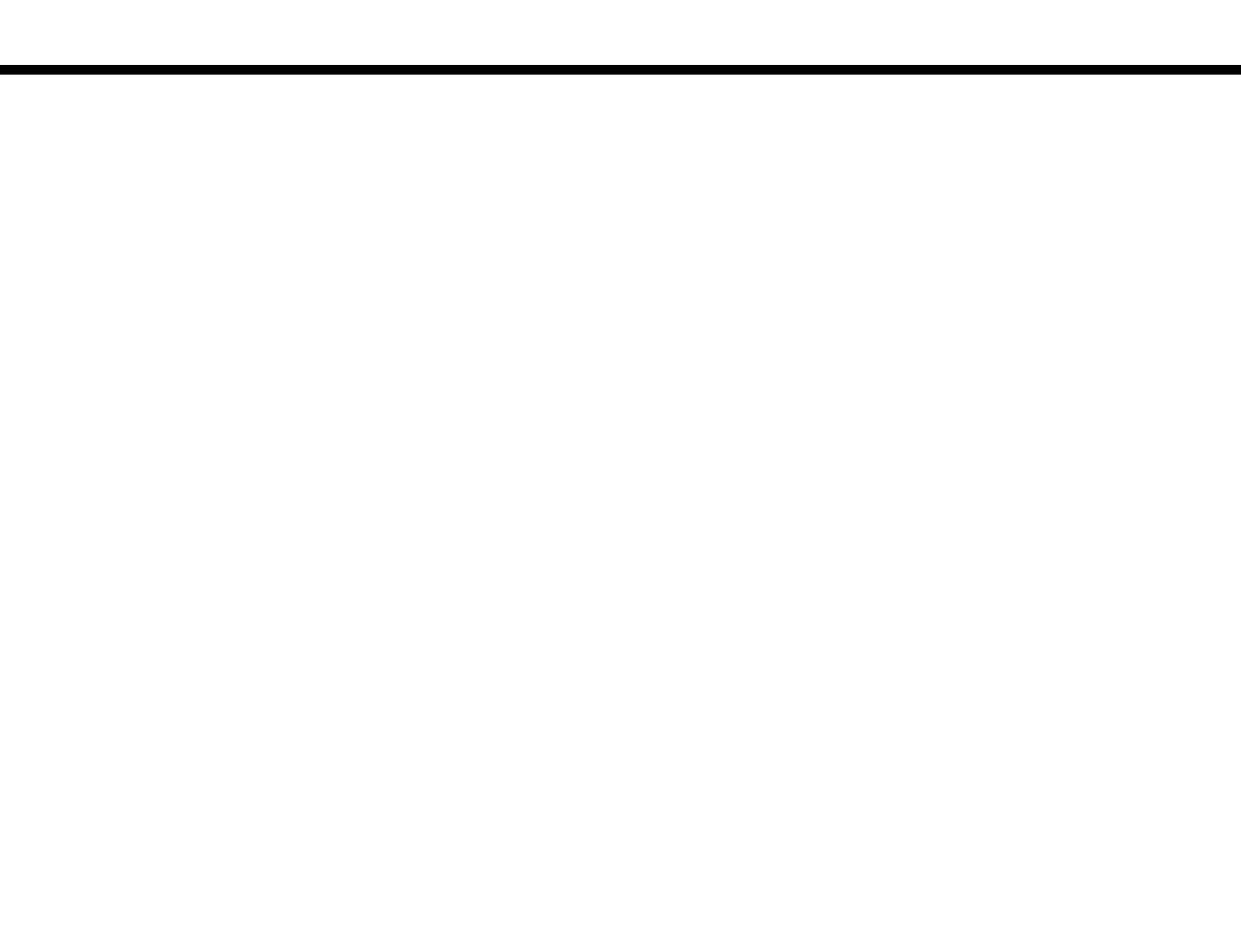
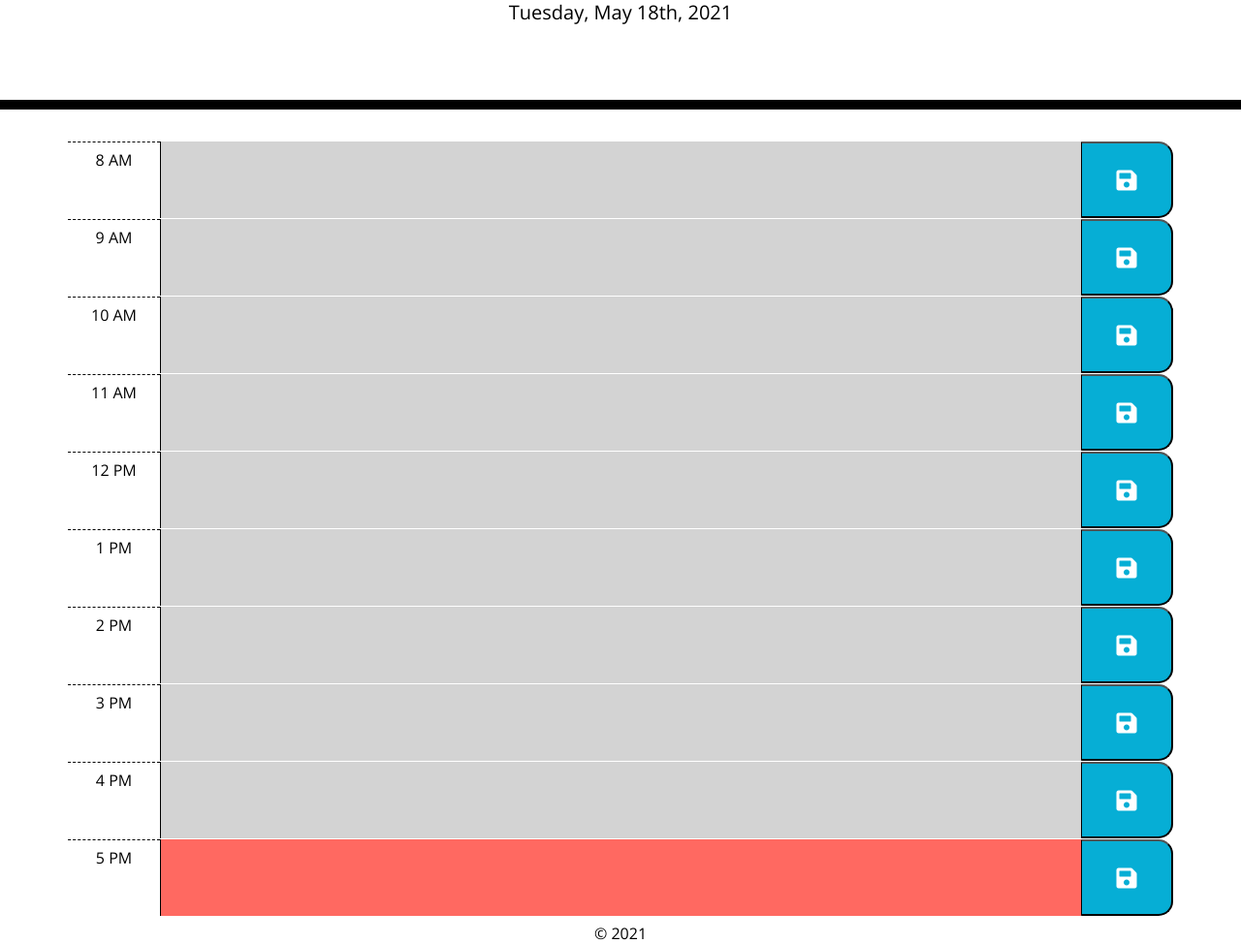
Before and after one commit to aliciachamar/day-planner, a plain HTML site: page index.html in a window 1280 px wide. Shown: the part 191-1165 px from the top of the page at 97% size. Before the commit the page ends 800 px from the top, so only its background shows below. Drawn offline with nearby package versions, Linux system fonts and the light colour scheme.

Commit message:
added timeblocks

```diff
--- a/style.css
+++ b/assets/css/style.css
@@ -11,6 +11,7 @@ textarea {
   color: #000000;
   border-left: 1px solid black;
   padding: 10px;
+  height: 100%;
 }
 
 .jumbotron {
@@ -40,21 +41,21 @@ textarea {
   background-color: #ffffff;
   color: #000000;
   border-top: 1px dashed #000000;
+  height: 100%;
+  text-align: center;
+  padding: 10px;
 }
 
 .past {
   background-color: #d3d3d3;
-  color: white;
 }
 
 .present {
   background-color: #ff6961;
-  color: white;
 }
 
 .future {
   background-color: #77dd77;
-  color: white;
 }
 
 .saveBtn {
@@ -63,9 +64,17 @@ textarea {
   border-bottom-right-radius: 15px;
   background-color: #06aed5;
   color: white;
+  font-size: 24px;
+  height: 100%;
 }
 
 .saveBtn i:hover {
-  font-size: 20px;
+  font-size: 30px;
   transition: all 0.3s ease-in-out;
 }
+
+footer {
+  color: black;
+  text-align: center;
+  margin-top: 10px;
+}
--- /dev/null
+++ b/assets/js/script.js
@@ -0,0 +1,34 @@
+const $currentDay = $("#currentDay");
+$currentDay.text(moment().format("dddd, MMMM Do, YYYY"));
+
+$textAreas = document.querySelectorAll("textarea");
+for (let i = 0; i < $textAreas.length; i++) {
+    let current = parseInt($textAreas[i].name);
+    if (current < parseInt(moment().format("HH"))) {
+        $textAreas[i].className = "past col-10";
+    } else if (current === parseInt(moment().format("HH"))) {
+        $textAreas[i].className = "present col-10";
+    } else if (current > parseInt(moment().format("HH"))) {
+        $textAreas[i].className = "future col-10";
+    }
+}
+
+const $saveBtns = $(".saveBtn");
+for (let i = 0; i < $saveBtns.length; i++) {
+    $saveBtns[i].addEventListener("click", saveData);
+}
+
+function saveData() {
+    const tasks = $(this).siblings("textarea");
+    const hour = tasks.attr("id");
+    localStorage.setItem(hour, tasks.val());
+}
+
+function getStoredTasks() {
+    for (let i = 0; i < $textAreas.length; i++) {
+        let storedTasks = localStorage.getItem($textAreas[i].id);
+        $textAreas[i].textContent = storedTasks;
+    }
+}
+
+getStoredTasks();
--- a/index.html
+++ b/index.html
@@ -1,24 +1,15 @@
 <!DOCTYPE html>
 <html lang="en">
+
 <head>
   <meta charset="UTF-8" />
   <meta name="viewport" content="width=device-width, initial-scale=1.0" />
   <meta http-equiv="X-UA-Compatible" content="ie=edge" />
-    <link
-      rel="stylesheet"
-      href="https://stackpath.bootstrapcdn.com/bootstrap/4.3.1/css/bootstrap.min.css"
-    />
-    <link
-      rel="stylesheet"
-      href="https://use.fontawesome.com/releases/v5.8.1/css/all.css"
-      integrity="sha384-50oBUHEmvpQ+1lW4y57PTFmhCaXp0ML5d60M1M7uH2+nqUivzIebhndOJK28anvf"
-      crossorigin="anonymous"
-    />
-    <link
-      href="https://fonts.googleapis.com/css?family=Open+Sans&display=swap"
-      rel="stylesheet"
-    />
-    <link rel="stylesheet" href="style.css" />
+  <link rel="stylesheet" href="https://stackpath.bootstrapcdn.com/bootstrap/4.3.1/css/bootstrap.min.css" />
+  <link rel="stylesheet" href="https://use.fontawesome.com/releases/v5.8.1/css/all.css"
+    integrity="sha384-50oBUHEmvpQ+1lW4y57PTFmhCaXp0ML5d60M1M7uH2+nqUivzIebhndOJK28anvf" crossorigin="anonymous" />
+  <link href="https://fonts.googleapis.com/css?family=Open+Sans&display=swap" rel="stylesheet" />
+  <link rel="stylesheet" href="./assets/css/style.css" />
   <title>Work Day Scheduler</title>
 </head>
 
@@ -28,11 +19,65 @@
     <p class="lead">A simple calendar app for scheduling your work day</p>
     <p id="currentDay" class="lead"></p>
   </header>
+
   <div class="container">
-      <!-- Timeblocks go here -->
+    <div class="row justify-content-center">
+      <div class="hour col-1">8 AM</div>
+      <textarea class="col-10" name="8" id="8am"></textarea>
+      <button class="saveBtn col-1"><i class="fa">&#xf0c7;</i></button>
     </div>
+    <div class="row justify-content-center">
+      <div class="hour col-1">9 AM</div>
+      <textarea class="col-10" name="9" id="9am"></textarea>
+      <button class="saveBtn col-1"><i class="fa">&#xf0c7;</i></button>
+    </div>
+    <div class="row justify-content-center">
+      <div class="hour col-1">10 AM</div>
+      <textarea class="col-10" name="10" id="10am"></textarea>
+      <button class="saveBtn col-1"><i class="fa">&#xf0c7;</i></button>
+    </div>
+    <div class="row justify-content-center">
+      <div class="hour col-1">11 AM</div>
+      <textarea class="col-10" name="11" id="11am"></textarea>
+      <button class="saveBtn col-1"><i class="fa">&#xf0c7;</i></button>
+    </div>
+    <div class="row justify-content-center">
+      <div class="hour col-1">12 PM</div>
+      <textarea class="col-10" name="12" id="12pm"></textarea>
+      <button class="saveBtn col-1"><i class="fa">&#xf0c7;</i></button>
+    </div>
+    <div class="row justify-content-center">
+      <div class="hour col-1">1 PM</div>
+      <textarea class="col-10" name="13" id="1pm"></textarea>
+      <button class="saveBtn col-1"><i class="fa">&#xf0c7;</i></button>
+    </div>
+    <div class="row justify-content-center">
+      <div class="hour col-1">2 PM</div>
+      <textarea class="col-10" name="14" id="2pm"></textarea>
+      <button class="saveBtn col-1"><i class="fa">&#xf0c7;</i></button>
+    </div>
+    <div class="row justify-content-center">
+      <div class="hour col-1">3 PM</div>
+      <textarea class="col-10" name="15" id="3pm"></textarea>
+      <button class="saveBtn col-1"><i class="fa">&#xf0c7;</i></button>
+    </div>
+    <div class="row justify-content-center">
+      <div class="hour col-1">4 PM</div>
+      <textarea class="col-10" name="16" id="4pm"></textarea>
+      <button class="saveBtn col-1"><i class="fa">&#xf0c7;</i></button>
+    </div>
+    <div class="row justify-content-center">
+      <div class="hour col-1">5 PM</div>
+      <textarea class="col-10" name="17" id="5pm"></textarea>
+      <button class="saveBtn col-1"><i class="fa">&#xf0c7;</i></button>
+    </div>
+  </div>
+
+  <footer><span>&copy; 2021</span></footer>
 
   <script src="https://cdnjs.cloudflare.com/ajax/libs/jquery/3.2.1/jquery.min.js"></script>
   <script src="https://cdnjs.cloudflare.com/ajax/libs/moment.js/2.24.0/moment.min.js"></script>
+  <script src="assets/js/script.js"></script>
 </body>
+
 </html>
```
Lines whose indentation alone changed are shown as unchanged.
